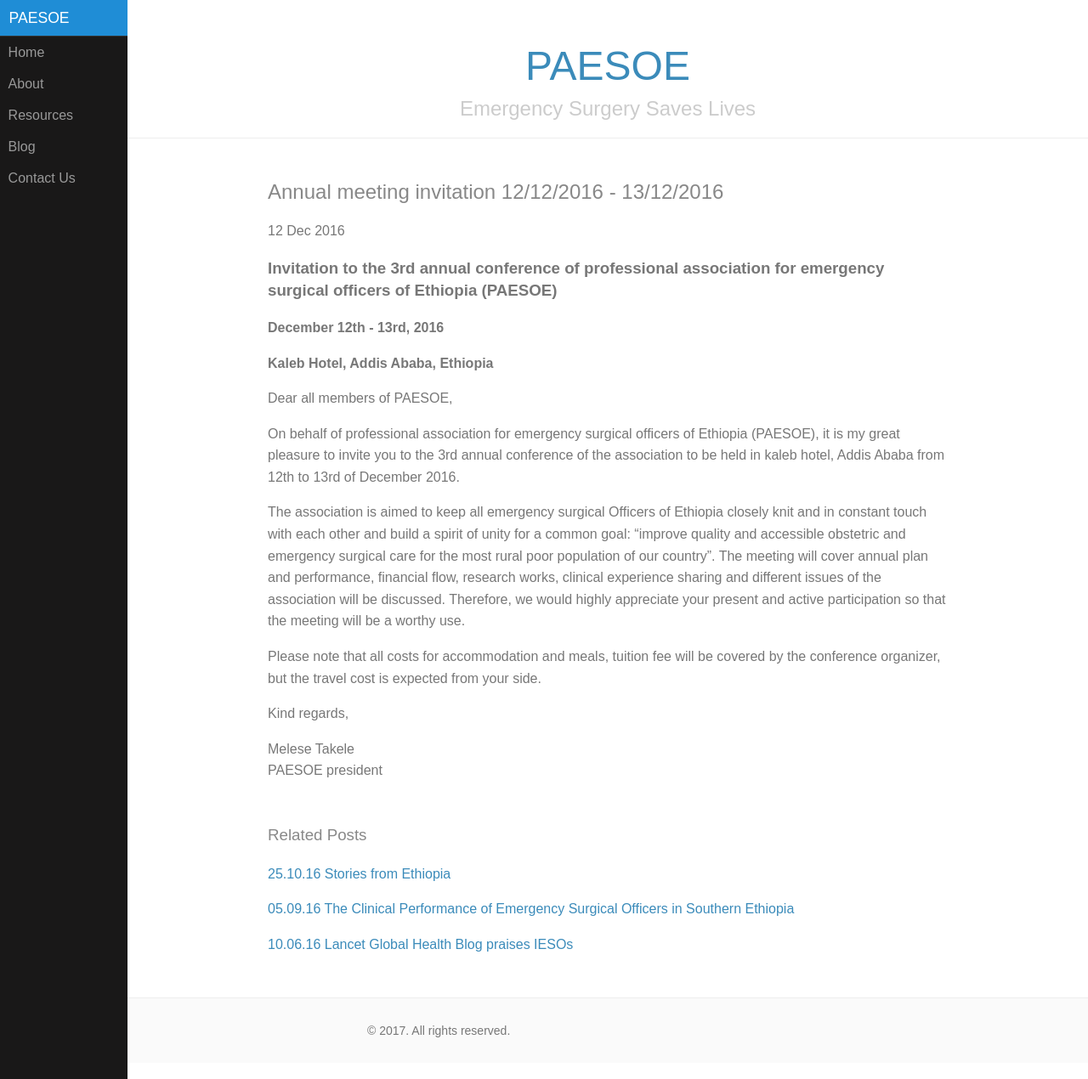
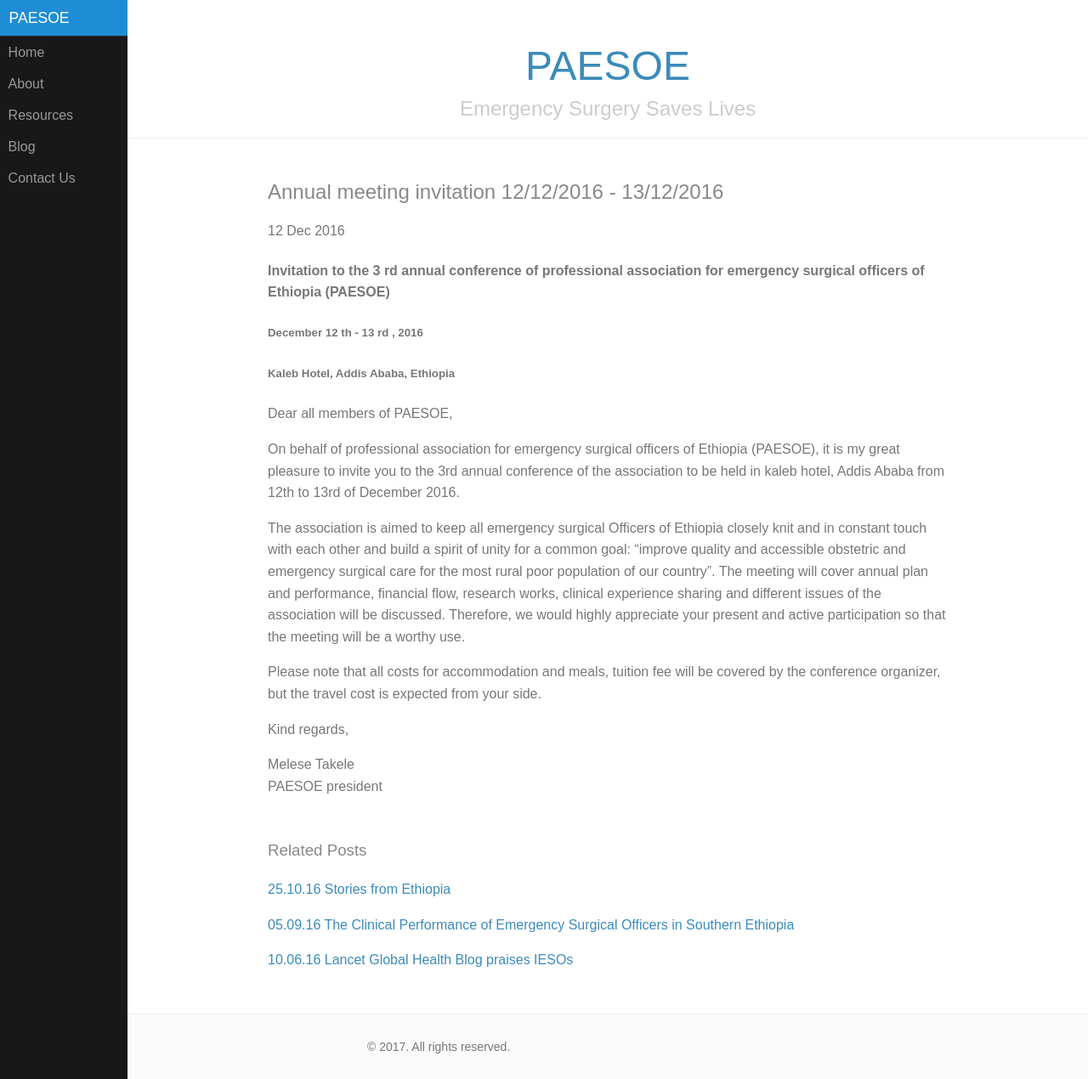
Before and after one commit to vvcb/paesoe-test, a Jekyll site: the page built from _posts/2016-12-12-annual-meeting-invitation.md, in a window 1280 px wide and 1270 px high. Shown: the whole window at 85% size. Built offline with Jekyll 4.4.1, drawn with Linux system fonts in a browser that asks for light colours; comment, search, counter and statistics services are not loaded.

Commit message:
More changes from iv (#10)
* Create new file in posts for anual meeting invitation

* Add text from invitation

* Add headers to text from invitation

* Minor corrections

* Added extra information to home page

* Removed extra information from 'about' page

* Added resized (width-300 pixels) image

* Added aligned image to home page (in HTML code)

* Edit annual meeting post

* Fix breaking colon - already fixed in Paesoe

* Conflict resolution of annual meeting post

* Minor formatting changes

```diff
--- a/CNAME
+++ /dev/null
@@ -1 +0,0 @@
-paesoe.org
--- a/_posts/2016-12-12-annual-meeting-invitation.md
+++ b/_posts/2016-12-12-annual-meeting-invitation.md
@@ -5,12 +5,9 @@
 comments: true
 ---
 
-
-### Invitation to the 3rd annual conference of professional association for emergency surgical officers of Ethiopia (PAESOE)
-
-**December 12th - 13rd, 2016**
-
-**Kaleb Hotel, Addis Ababa, Ethiopia**
+#### Invitation to the 3 rd annual conference of professional association for emergency surgical officers of Ethiopia (PAESOE)
+##### December 12 th - 13 rd , 2016
+##### Kaleb Hotel, Addis Ababa, Ethiopia
 
 Dear all members of PAESOE,
 
```
Also changed, not shown: _posts/2016-10-25-surgical-stories-from-ethiopia.md (+2 -2 lines), about.md (+0 -8 lines), index.md (+8 -0 lines), 1 other file.
